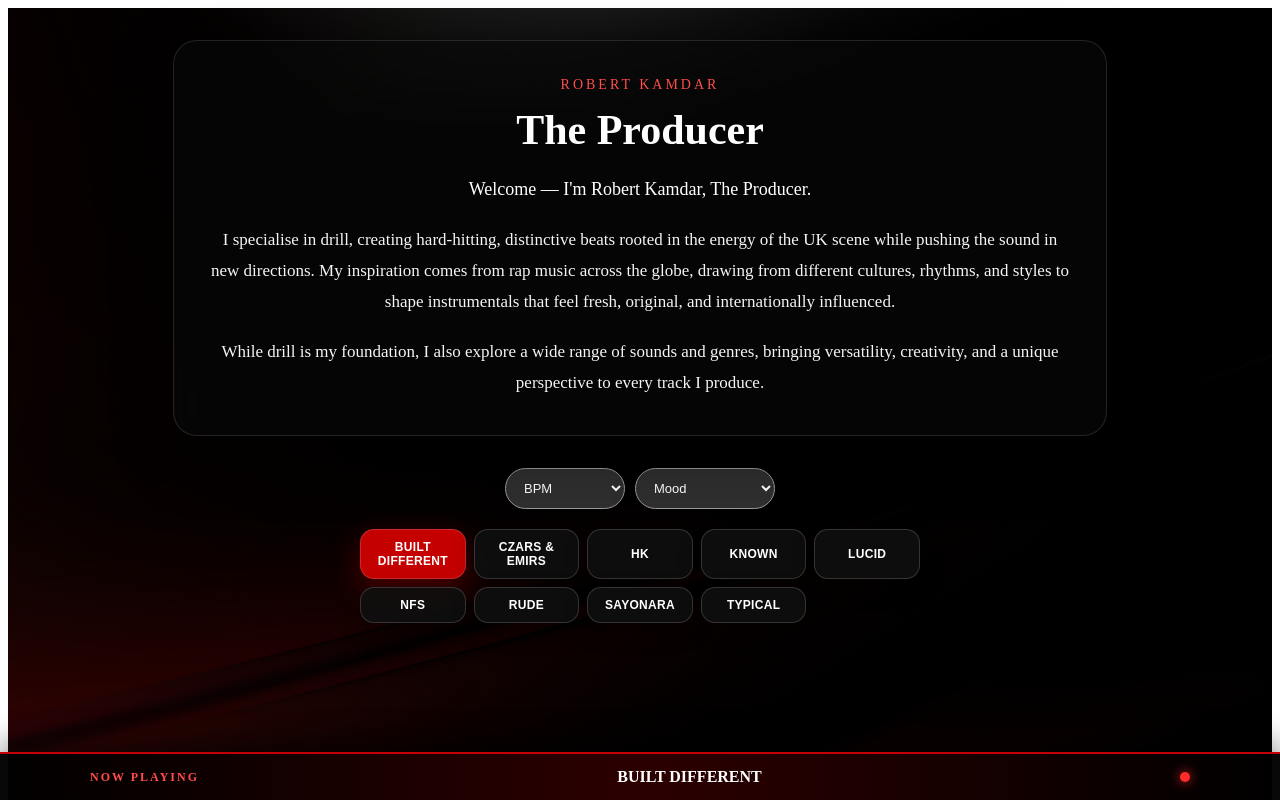
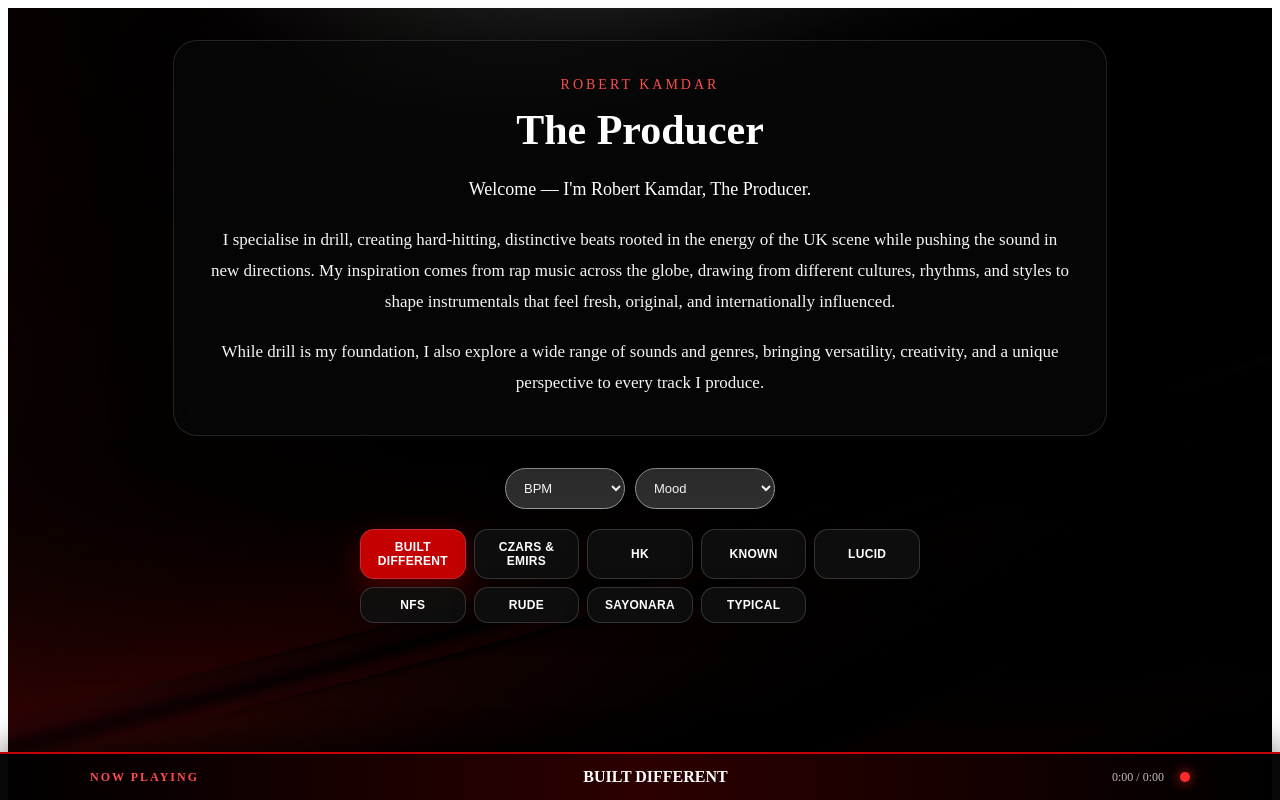
Before and after one commit to RobertKamdar/robert-kamdar-soundboard, a React (Vite) app: page / in a window 1280 px wide. Both pictures are taken after a click on the button "BUILT DIFFERENT". Shown: the top 800 px of the page. Built offline with nearby package versions, Linux system fonts and the light colour scheme; the HTML template or start-up script is replaced by a standard one.

Commit message:
Add elapsed time and duration display to bottom bar

```diff
--- a/src/App.jsx
+++ b/src/App.jsx
@@ -1,11 +1,14 @@
-import { useRef, useState } from 'react'
+import { useRef, useState, useEffect } from 'react'
 
 export default function App() {
   const [nowPlaying, setNowPlaying] = useState('None')
   const [currentFile, setCurrentFile] = useState(null)
   const [selectedBpm, setSelectedBpm] = useState('')
   const [selectedMood, setSelectedMood] = useState('')
+  const [elapsed, setElapsed] = useState(0)
+  const [duration, setDuration] = useState(0)
   const audioRef = useRef(null)
+  const intervalRef = useRef(null)
 
   const beats = [
     {
@@ -80,38 +83,78 @@ export default function App() {
     return matchesBpm && matchesMood
   })
 
+  const formatTime = (seconds) => {
+    if (!seconds || isNaN(seconds)) return '0:00'
+    const m = Math.floor(seconds / 60)
+    const s = Math.floor(seconds % 60)
+    return `${m}:${s.toString().padStart(2, '0')}`
+  }
+
+  const clearTimer = () => {
+    if (intervalRef.current) {
+      clearInterval(intervalRef.current)
+      intervalRef.current = null
+    }
+  }
+
   const handleBeatClick = (beat) => {
     if (audioRef.current && currentFile === beat.file) {
       audioRef.current.pause()
       audioRef.current.currentTime = 0
       audioRef.current = null
+      clearTimer()
       setCurrentFile(null)
       setNowPlaying('None')
+      setElapsed(0)
+      setDuration(0)
       return
     }
 
     if (audioRef.current) {
       audioRef.current.pause()
       audioRef.current.currentTime = 0
+      clearTimer()
     }
 
     const audio = new Audio(beat.file)
     audioRef.current = audio
     setCurrentFile(beat.file)
     setNowPlaying(beat.name)
+    setElapsed(0)
+    setDuration(0)
+
+    audio.addEventListener('loadedmetadata', () => {
+      setDuration(audio.duration)
+    })
 
     audio.onended = () => {
       audioRef.current = null
+      clearTimer()
       setCurrentFile(null)
       setNowPlaying('None')
+      setElapsed(0)
+      setDuration(0)
     }
 
     audio.play().catch(() => {
       audioRef.current = null
+      clearTimer()
       setCurrentFile(null)
       setNowPlaying('None')
+      setElapsed(0)
+      setDuration(0)
     })
+
+    intervalRef.current = setInterval(() => {
+      if (audioRef.current) {
+        setElapsed(audioRef.current.currentTime)
+      }
+    }, 500)
   }
+
+  useEffect(() => {
+    return () => clearTimer()
+  }, [])
 
   return (
     <div
@@ -359,11 +402,26 @@ export default function App() {
             {nowPlaying}
           </span>
 
+          {nowPlaying !== 'None' && (
+            <span
+              style={{
+                color: 'rgba(255, 255, 255, 0.75)',
+                fontSize: 12,
+                fontWeight: 500,
+                whiteSpace: 'nowrap',
+                fontVariantNumeric: 'tabular-nums'
+              }}
+            >
+              {formatTime(elapsed)} / {formatTime(duration)}
+            </span>
+          )}
+
           <span
             style={{
               width: 10,
               height: 10,
               borderRadius: 999,
+              flexShrink: 0,
               background: nowPlaying === 'None' ? '#666' : '#ff2a2a',
               boxShadow:
                 nowPlaying === 'None'
```
